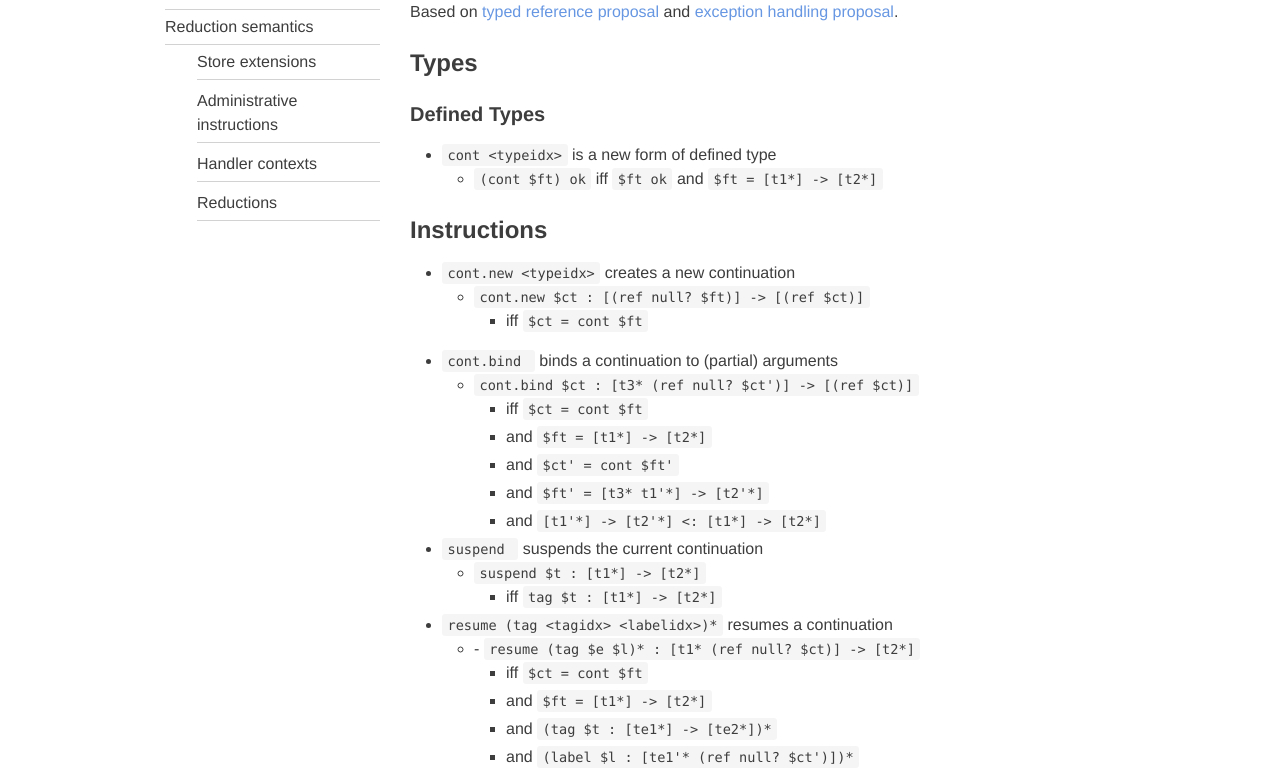
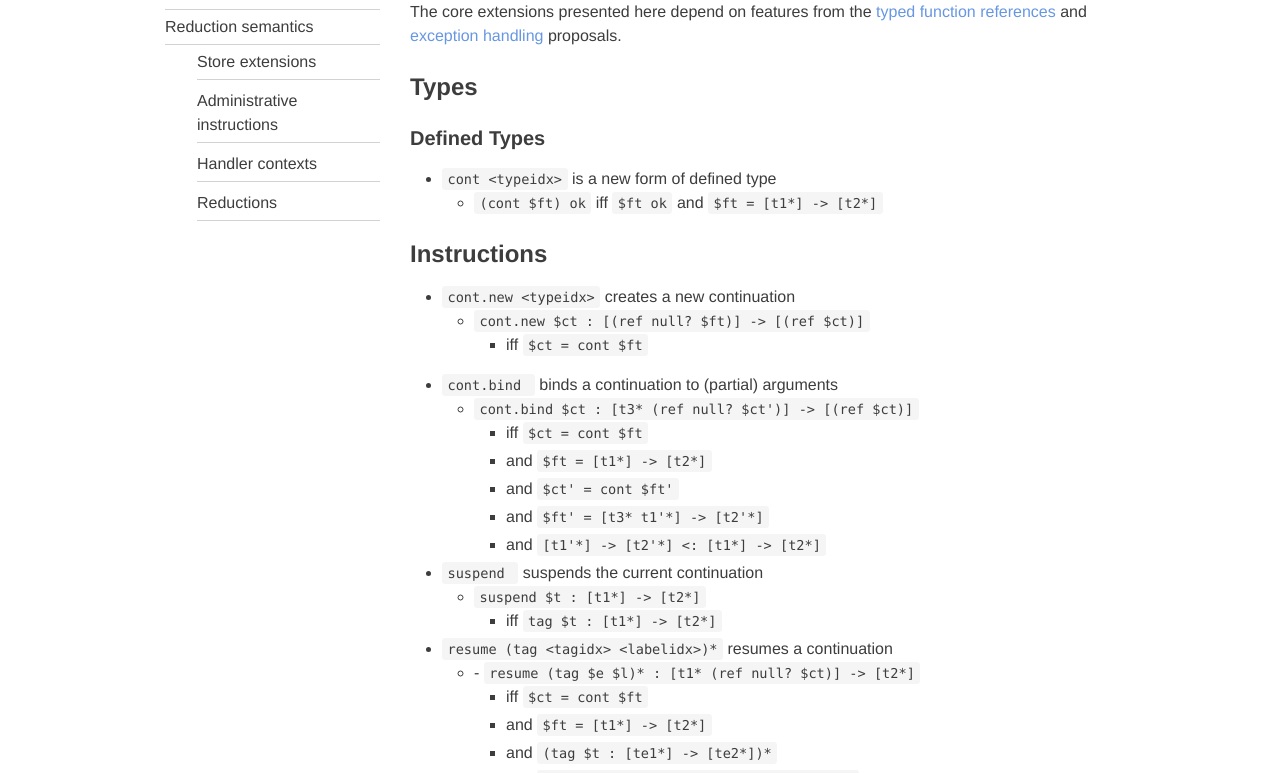
Before and after one commit to wasmfx/wasmfx.github.io, a plain HTML site: page specs/core/index.html in a window 1280 px wide. Shown: the part 311-1084 px from the top of the page. Drawn offline with Linux system fonts and the light colour scheme.

Commit message:
Rewording

```diff
--- a/specs/core/index.html
+++ b/specs/core/index.html
@@ -27,11 +27,11 @@
 <h1 id="typed-continuations-for-webassembly-language-extensions">Typed Continuations for WebAssembly Language Extensions</h2>
 
 <p>
-Based
-on <a href="https://github.com/WebAssembly/function-references/blob/master/proposals/function-references/Overview.md">typed
-reference proposal</a>
+The core extensions presented here depend on features from
+the <a href="https://github.com/WebAssembly/function-references/blob/master/proposals/function-references/Overview.md">typed
+function references</a>
 and <a href="https://github.com/WebAssembly/exception-handling/blob/master/proposals/exception-handling/Exceptions.md">exception
-handling proposal</a>.
+handling</a> proposals.
 </p>
 
 
```
